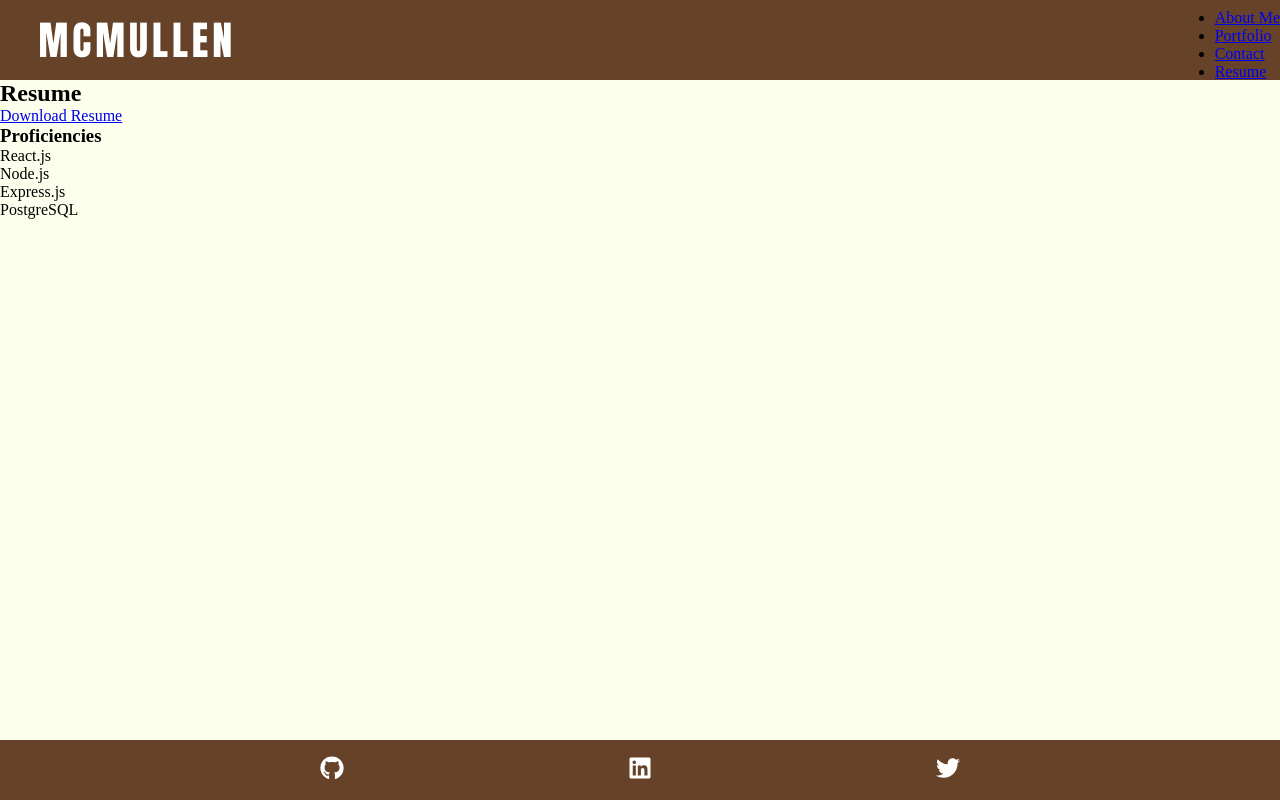
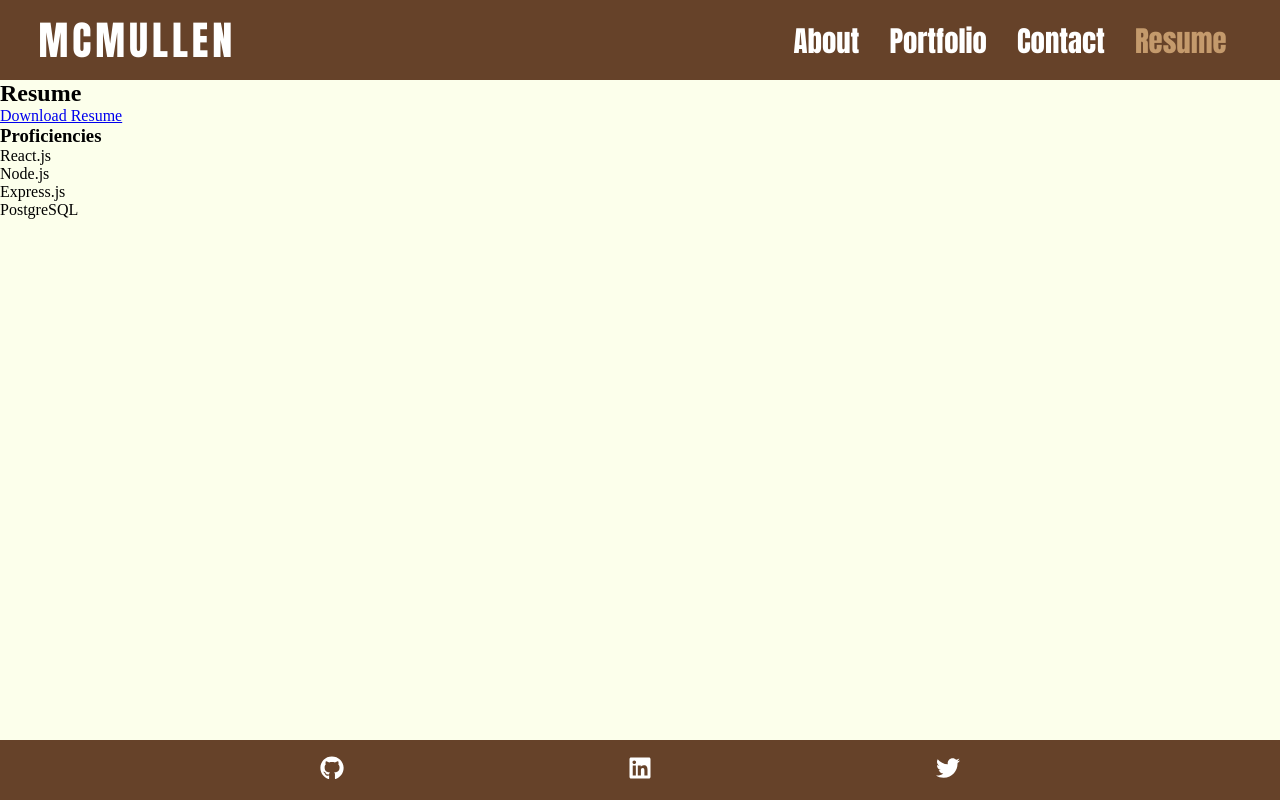
Before and after one commit to McMulle20/ProjectPortfolio, a React (Vite) app: page /resume in a window 1280 px wide. Built offline with nearby package versions, Linux system fonts and the light colour scheme.

Commit message:
added styling to li links

```diff
--- a/src/components/Navigation.jsx
+++ b/src/components/Navigation.jsx
@@ -4,7 +4,7 @@ function Navigation() {
   return (
     <nav>
       <ul>
-        <li><NavLink to="/" end>About Me</NavLink></li>
+        <li><NavLink to="/" end>About</NavLink></li>
         <li><NavLink to="/portfolio">Portfolio</NavLink></li>
         <li><NavLink to="/contact">Contact</NavLink></li>
         <li><NavLink to="/resume">Resume</NavLink></li>
--- a/src/index.css
+++ b/src/index.css
@@ -11,24 +11,23 @@ body {
   height: 100%;
   padding-bottom: 50px;
   background-color: #FCFFEB;
-} /*Ensure content above the footer does not get overlapped */
+}
 
 /* Header styling */
 header {
   display: flex;
   background-color: #664229;
-  padding: 10px 0;
+  padding: 0 3%; /* Adjust padding for horizontal space */
   align-items: center;
-  height: 80px;
+  height: 80px; /* Match the desired header height */
+  justify-content: space-between; /* Ensure header content is spread out */
 }
 
 /* Left section styling */
 .left-section {
-  flex: 1;
   display: flex;
   justify-content: flex-start;
   align-items: center;
-  padding-left: 3%;
 }
 
 /* Style the h1 element */
@@ -41,16 +40,56 @@ header {
   margin: 0;
 }
 
-/* Optional: Styling for the navigation section */
-header nav {
-  flex: 1;
+/* Navigation styling */
+nav {
   display: flex;
-  justify-content: flex-end; /* Align the navigation to the right */
-  margin-top: 10px;
+  justify-content: flex-end; /* Align to the right */
+  align-items: center; /* Center text vertically */
+  height: 100%; /* Ensure it fills the full height of the header */
+}
+
+/* Style the ul element */
+nav ul {
+  list-style-type: none;
+  display: flex;
+  margin: 0;
+  padding: 0;
+  width: 100%; /* Ensure it takes the full width of the container */
+  justify-content: space-evenly; /* Even spacing of the list items */
+  align-items: center; /* Center the list items vertically */
+}
+
+/* Style each li element */
+nav li {
+  font-family: 'Impact', 'Arial Black', sans-serif;
+  font-weight: 700;
+  font-size: 1.8rem;
+  color: white;
+  text-align: center; /* Center text horizontally */
+  display: flex;
+  align-items: center; /* Ensure the text is vertically centered */
+}
+
+/* Style the NavLink elements */
+nav a {
+  text-decoration: none; /* Remove underline */
+  color: white;
+  padding: 5px 15px; /* Add padding for clickable area */
+}
+
+/* Hover effect for the NavLink */
+nav a:hover {
+  color: #f0f0f0; /* Lighter hover color */
+}
+
+/* Navigation styling for active link */
+nav a.active {
+  color: #C49A6C; /* Gold color to highlight active link */
+  font-weight: bold; /* Optional: make the active link bold */
 }
 
 
-/* Full width for the footer */
+/* Footer styling */
 footer {
   width: 100%;
   position: fixed;
```
